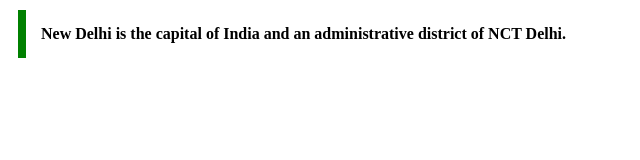
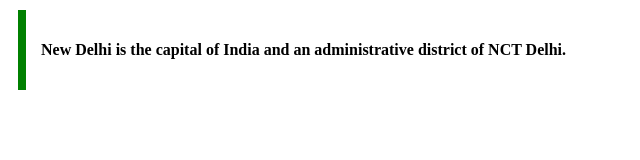
Before and after one commit to acciojob/trivia-amitgupta8, a website: page main.html in a window 1280 px wide. Shown: the whole page, without its empty margins (0-640 px from the left). Drawn offline with Linux system fonts and the light colour scheme.

Commit message:
created a submission

```diff
--- a/main.html
+++ b/main.html
@@ -8,8 +8,8 @@
 
 <body>
 	<!-- the entire body must be written by student -->
-	<blockquote site="https://en.wikipedia.org/wiki/New_Delhi">
-		New Delhi is the capital of India and an administrative district of NCT Delhi.
+	<blockquote site="https://en.wikipedia.org/wiki/New_Delhi"><p>
+		New Delhi is the capital of India and an administrative district of NCT Delhi.</p>
 	</blockquote>
     <script type="text/javascript" src="./script.js">
 </script>
```
